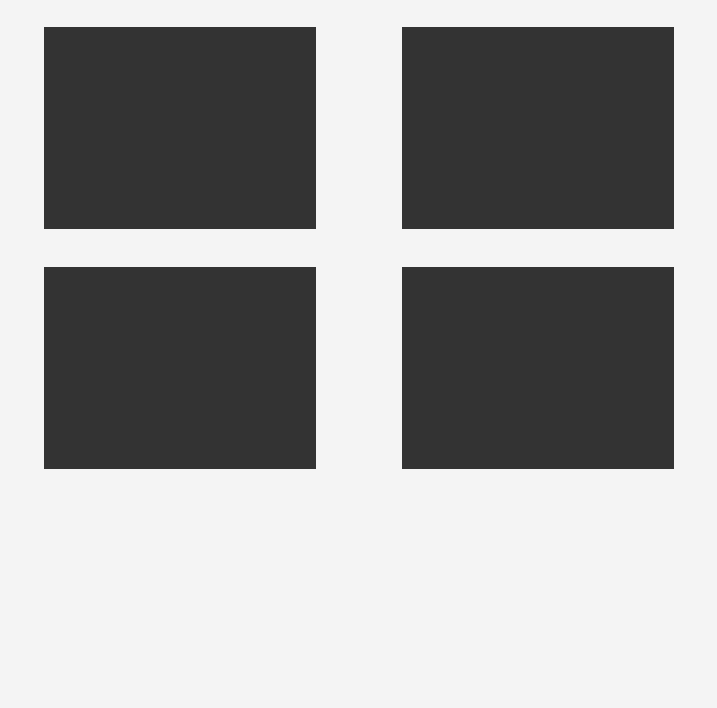
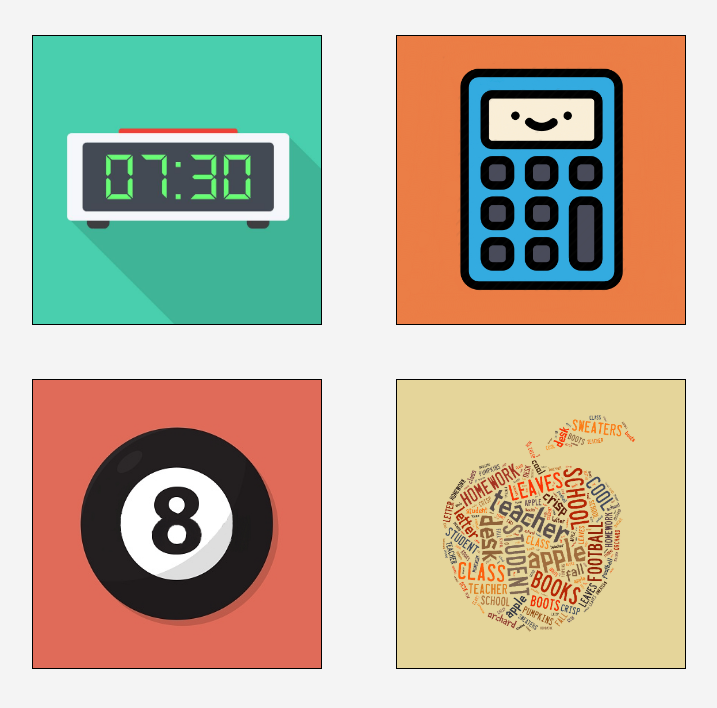
Before and after one commit to mickadamouse1/CSS-Animations, a plain HTML site: page App Expand/index.html in a window 1280 px wide. Shown: the whole page, without its empty margins (281-998 px from the left). Drawn offline with Linux system fonts and the light colour scheme.

Commit message:
App Expand: made progress

```diff
--- a/App Expand/index.html
+++ b/App Expand/index.html
@@ -8,16 +8,20 @@
   <body>
     <div id="grpApps">
       <div class="app">
-        <div id="" class="bkgdApp"></div>
+        <div class="appNameContainer">
+          <button class="btnApp" type="button" name="button">Simple Clock</button>
+        </div>
+        <div id="bkgdSimpleClock" class="bkgdApp"></div>
       </div>
       <div class="app">
 
+        <div id="bkgdCalculator" class="bkgdApp"></div>
       </div>
       <div class="app">
-
+        <div id="bkgdMagic8Cube" class="bkgdApp"></div>
       </div>
       <div class="app">
-
+        <div id="bkgdWordCounter" class="bkgdApp"></div>
       </div>
     </div>
   </body>
--- a/App Expand/styles.css
+++ b/App Expand/styles.css
@@ -4,7 +4,7 @@ body {
 
 #grpApps {
   width: 50rem;
-  height: 30rem;
+  height: 43rem;
   display: flex;
   flex-wrap: wrap;
   justify-content: space-evenly;
@@ -14,6 +14,57 @@ body {
 
 .app {
   background: #333;
-  width: 34%;
-  height: 42%;
+  width: 18rem;
+  height: 18rem;
+  border: solid 1px;
+  position: relative;
 }
+
+.bkgdApp {
+  background-size: cover;
+  background-position: center;
+  width: 100%;
+  height: 100%;
+  transition: .2s ease;
+}
+
+#bkgdSimpleClock {
+  background-image: url("images/simpleClockThumbnail.jpg");
+}
+
+#bkgdCalculator {
+  background-image: url("images/calculatorIcon.jpg");
+}
+
+#bkgdMagic8Cube {
+  background-image: url("images/magic8CubeThumbnail.jpg");
+}
+
+#bkgdWordCounter {
+  background-image: url("images/wordCounterThumbnail.jpg");
+}
+
+.appNameContainer {
+  position: absolute;
+  height: 100%;
+  width: 100%;
+  display: flex;
+  justify-content: center;
+  align-items: center;
+}
+
+.btnApp {
+  opacity: 0;
+  height: 3rem;
+  width: 15rem;
+  background: indianred;
+  border: none;
+  box-shadow: 0 0 1px 1px rgba(0, 0, 0, 0.5);
+  color: snow;
+  font-size: 1.5rem;
+  transition: .2s ease;
+}
+
+.bkgdApp:hover .btnApp {
+  opacity: 1;
+}
```
Also changed, not shown: App Expand/images/battleshipsThumbnail.png (deleted), App Expand/images/simpleClockThumbnail.jpg (added), 1 other file.
